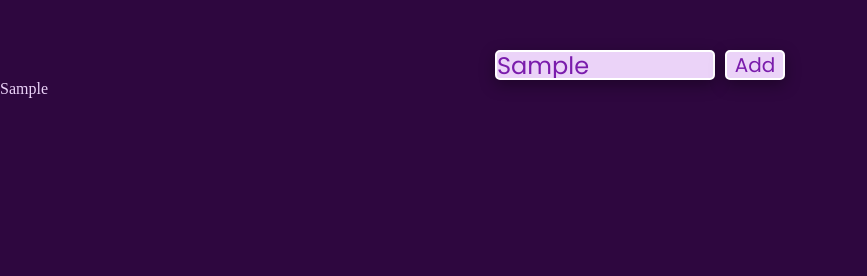
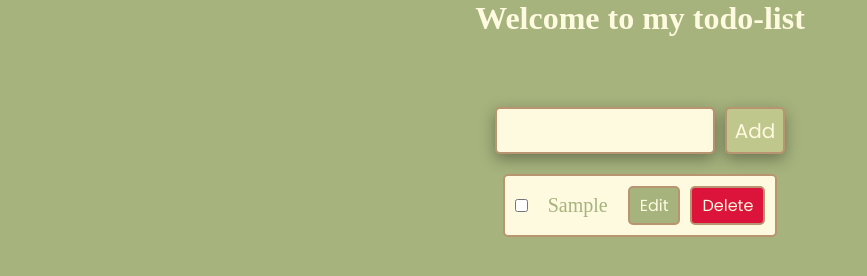
Before and after one commit to yassinebilel/todo-app, a plain HTML site: page index.htm in a window 1280 px wide. Both pictures are taken after typing "Sample" into the empty fields and a click on the button "Add". Shown: the whole page, without its empty margins (0-867 px from the left). Drawn offline with nearby package versions, Linux system fonts and the light colour scheme; a web font is replaced by a local one.

Commit message:
my-proect

```diff
--- a/index.htm
+++ b/index.htm
@@ -1,5 +1,9 @@
 <!DOCTYPE html>
 <html lang="en">
+  <link
+    rel="stylesheet"
+    href="https://cdnjs.cloudflare.com/ajax/libs/font-awesome/6.0.0-beta3/css/all.min.css"
+  />
   <head>
     <meta charset="UTF-8" />
     <meta name="viewport" content="width=device-width, initial-scale=1.0" />
@@ -7,6 +11,7 @@
     <title>TODO-APP</title>
   </head>
   <body>
+    <h1>Welcome to my todo-list</h1>
     <section class="parent">
       <input class="input" type="text" />
       <button id="button" class="input"><p class="center">Add</p></button>
--- a/main.js
+++ b/main.js
@@ -1,15 +1,74 @@
-function factory(add, deleted, update) {
+function factory(add, deleted, update, completed) {
   return {
     add: add,
     deleted: deleted,
     update: update,
+    completed: completed,
   };
 }
 
-var button = $("#button");
+$(document).ready(function () {
+  var button = $("#button");
 
-button.click(function () {
-  var inputt = $("input").val();
-  console.log(inputt);
-  $("body").append("<p>" + inputt + "</p>");
+  var todo = factory(
+    function () {
+      var inputt = $("input").val();
+
+      var newdiv = $("<div></div>").addClass("task new");
+
+      var checkbox = $("<input type='checkbox' />").addClass("checkbox");
+
+      var littlediv = $("<div></div>").addClass("content");
+
+      var string = $("<p></p>").addClass("text").text(inputt);
+
+      littlediv.append(string);
+      newdiv.append(checkbox).append(littlediv);
+
+      var actions = $("<div></div>").addClass("actions");
+
+      var edit = $("<button></button>").addClass("edit").text("Edit");
+      var delet = $("<button></button>").addClass("delete").text("Delete");
+
+      actions.append(edit).append(delet);
+      newdiv.append(actions);
+
+      $("body").append(newdiv);
+      $("input").val("");
+      todo.update(edit[0], string[0]);
+      todo.deleted(delet[0], newdiv[0]);
+      todo.completed(checkbox[0], string[0]);
+    },
+
+    function (delet, taskDiv) {
+      delet.addEventListener("click", function () {
+        $(taskDiv).remove();
+      });
+    },
+
+    function (edit, string) {
+      edit.addEventListener("click", function () {
+        if (edit.textContent === "Edit") {
+          edit.textContent = "Save";
+          string.contentEditable = "true";
+          string.focus();
+        } else {
+          edit.textContent = "Edit";
+          string.contentEditable = "false";
+        }
+      });
+    },
+
+    function (checkbox, string) {
+      checkbox.addEventListener("click", function () {
+        if (checkbox.checked) {
+          string.style.textDecoration = "line-through";
+        } else {
+          string.style.textDecoration = "none";
+        }
+      });
+    }
+  );
+
+  button.click(todo.add);
 });
--- a/style.css
+++ b/style.css
@@ -1,4 +1,4 @@
-@import url("https://fonts.googleapis.com/css2?family=DM+Serif+Text:ital@0;1&family=New+Amsterdam&family=Poppins:ital,wght@0,100;0,200;0,300;0,400;0,500;0,600;0,700;0,800;0,900;1,100;1,200;1,300;1,400;1,500;1,600;1,700;1,800;1,900&family=Seymour+One&display=swap");
+@import url("https://fonts.googleapis.com/css2?family=DM+Serif+Text:ital@0;1&family=New+Amsterdam&family=Poppins:ital,wght@0,100;0,200;0,300;0,400;0,500;0,600;0,700;0,800;0,900&family=Seymour+One&display=swap");
 
 * {
   padding: 0;
@@ -7,8 +7,13 @@
 }
 
 body {
-  background-color: rgb(46, 7, 63);
-  color: rgb(235, 211, 248);
+  background-color: #a6b37d;
+  color: #fefae0;
+  display: flex;
+  align-items: center;
+  justify-content: center;
+  flex-direction: column;
+  gap: 20px;
 }
 
 .parent {
@@ -18,23 +23,94 @@ body {
   margin-top: 50px;
   gap: 10px;
 }
+
 .input {
-  background-color: rgb(235, 211, 248);
-  border: 2px solid white;
+  background-color: #fefae0;
+  border: 2px solid #b99470;
   border-radius: 5px;
   width: 220px;
-  height: 30px;
+  height: 47px;
   font-size: x-large;
-  color: rgb(122, 28, 172);
+  color: #a6b37d;
   font-family: Poppins;
   display: flex;
   align-items: center;
   justify-content: center;
   box-shadow: rgba(0, 0, 0, 0.35) 0px 5px 15px;
+  padding: 10px;
 }
 #button {
+  background-color: #c0c78c;
+  color: #fefae0;
   width: 60px;
   height: 30px;
   font-size: 20px;
   box-shadow: rgba(0, 0, 0, 0.35) 0px 5px 15px;
+  border: 2px solid #b99470;
+  border-radius: 5px;
+  transition: background-color 0.3s, transform 0.3s;
+  height: 47px;
 }
+
+#button:hover {
+  background-color: #b99470;
+  transform: translateY(-2px);
+}
+
+#button:active {
+  background-color: #c0c78c;
+  color: #fefae0;
+  transform: translateY(2px);
+}
+
+.new {
+  display: flex;
+  align-items: center;
+  justify-content: center;
+  gap: 20px;
+  font-size: 20px;
+  background-color: #fefae0;
+  border: 2px solid #b99470;
+  border-radius: 5px;
+  padding: 10px;
+  color: #a6b37d;
+}
+
+.actions button {
+  background-color: #a6b37d;
+  color: #fefae0;
+  border: 2px solid #b99470;
+  border-radius: 5px;
+  padding: 5px 10px;
+  font-size: 16px;
+  font-family: Poppins;
+  cursor: pointer;
+  transition: background-color 0.3s, transform 0.3s;
+}
+
+.actions button:hover {
+  background-color: #c0c78c;
+  transform: translateY(-2px);
+}
+
+.actions button:active {
+  background-color: #b99470;
+  color: #fefae0;
+  transform: translateY(2px);
+}
+
+.actions .delete {
+  background-color: crimson;
+  color: #fefae0;
+}
+
+.actions .delete:hover {
+  background-color: darkred;
+}
+
+.actions {
+  display: flex;
+  align-items: center;
+  justify-content: center;
+  gap: 10px;
+}
```
Also changed, not shown: img.png (added).
